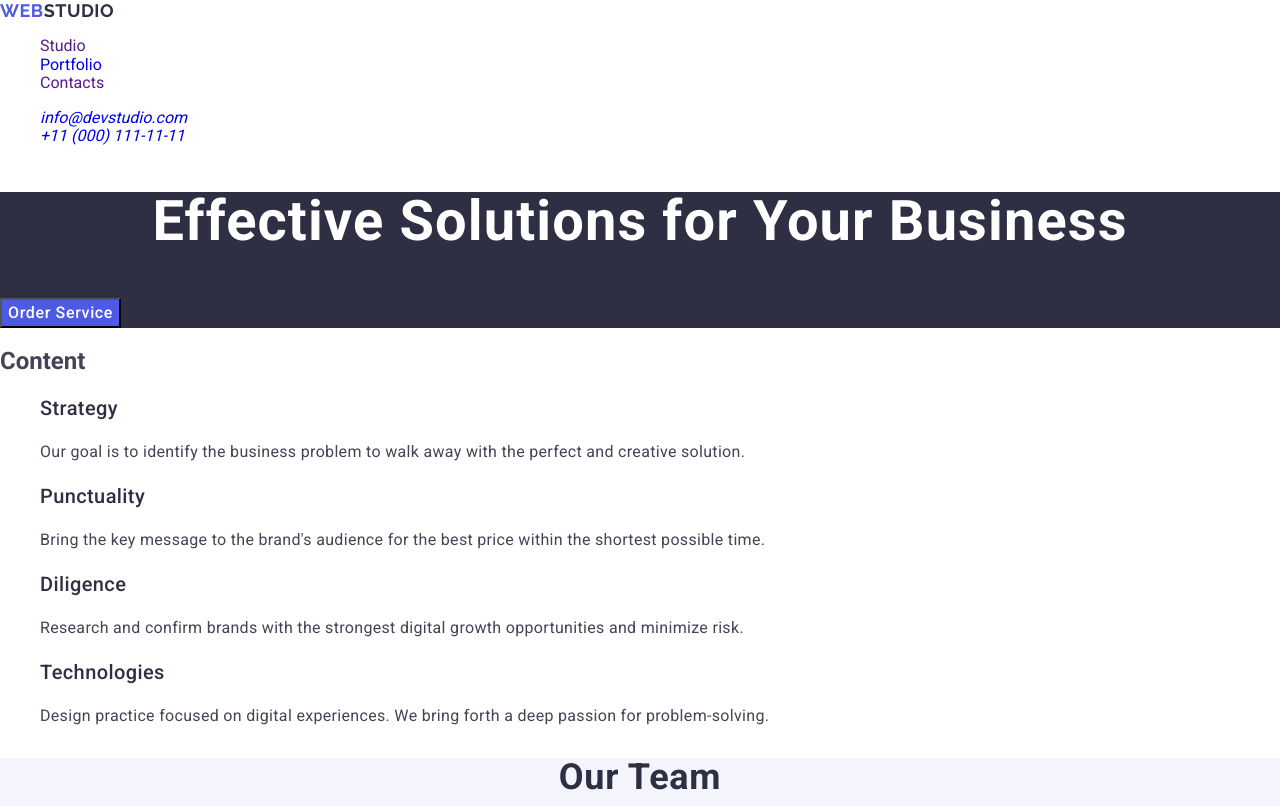
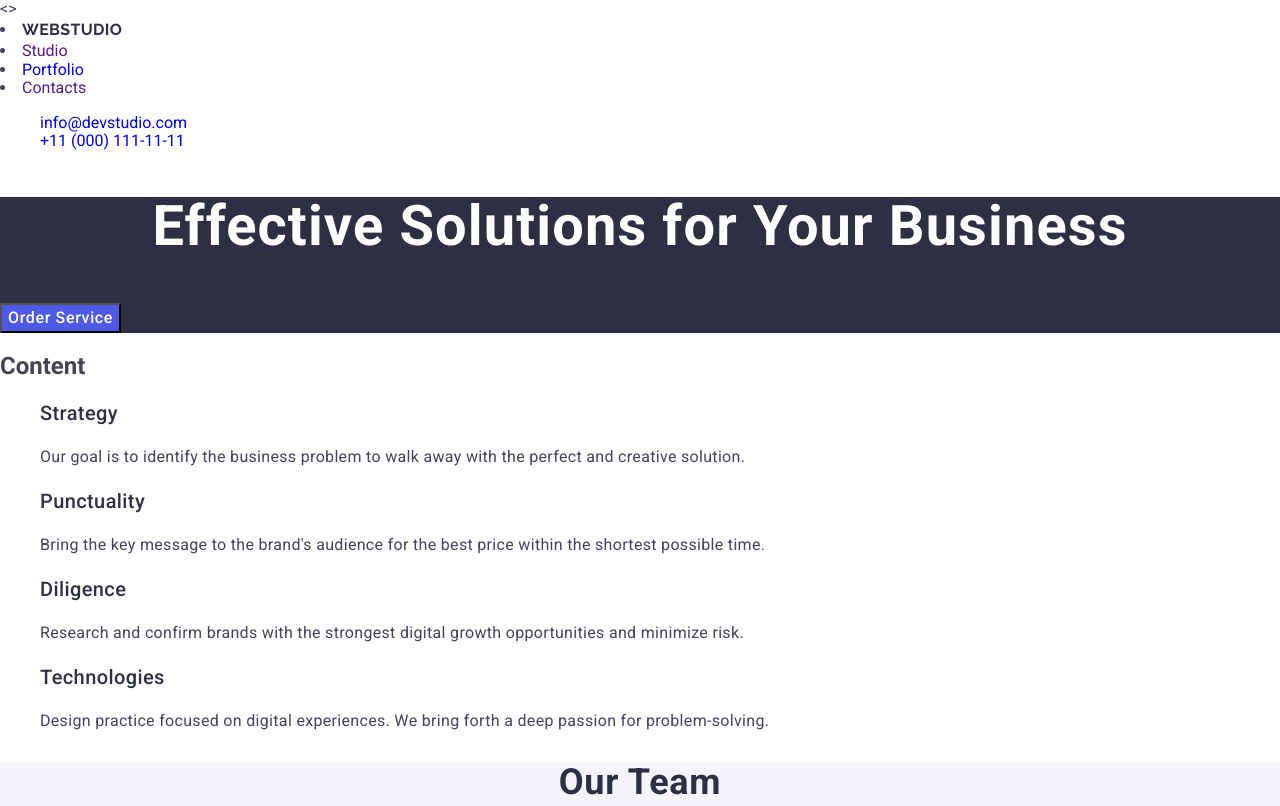
Before and after one commit to Stan1758/goit-markup-hw-02, a plain HTML site: page index.html in a window 1280 px wide. Shown: the top 806 px of the page. Drawn offline with nearby package versions, Linux system fonts and the light colour scheme.

Commit message:
correction header

```diff
--- a/css/styles.css
+++ b/css/styles.css
@@ -35,14 +35,29 @@ ul {
 }
 .logo {
   font-family: "Raleway", sans-serif;
-  font-weight: 700;
-  font-size: 18px;
+  font-weight: 500;
+  font-size: 16px;
 
   /* line-height: 21px; */
-  line-height: 1.16667;
-  letter-spacing: 0.03em;
+  line-height: 1.5;
+  letter-spacing: 0.02em;
   text-transform: uppercase;
   color: #2e2f42;
+}
+.span-logo-header {
+  color: #2e2f42;
+}
+.logo:hover {
+  color: #404bbf;
+}
+.logo:focus {
+  color: #404bbf;
+}
+.nav-link {
+}
+
+address {
+  font-style: normal;
 }
 button {
   cursor: pointer;
@@ -165,6 +180,10 @@ footer {
   color: var(--cloud);
 }
 .logo-footer {
+  font-family: "Raleway", sans-serif;
+  font-weight: 700;
+  font-size: 18px;
+  letter-spacing: 0.03em;
   line-height: 1.17;
   color: #4d5ae5;
   text-transform: uppercase;
--- a/index.html
+++ b/index.html
@@ -23,16 +23,16 @@
   <body>
     <header>
       <nav>
-        <a href="./index.html" class="logo"
-          ><span style="color: #4d5ae5">Web</span>Studio</a
-        >
-        <div class="nav-menu">
-          <ul>
-            <li><a href="">Studio</a></li>
-            <li><a href="#portfolio">Portfolio</a></li>
-            <li><a href="">Contacts</a></li>
-          </ul>
-        </div>
+        <>
+          <li>
+            <a href="./index.html" class="logo"
+              >Web<span class="span-logo-header">Studio</span></a
+            >
+          </li>
+            <li><a href="" class="nav-link">Studio</a></li>
+            <li><a href="#portfolio" class="nav-link">Portfolio</a></li>
+            <li><a href="" class="nav-link">Contacts</a></li>
+        </ul>
       </nav>
       <address>
         <ul>
@@ -84,8 +84,8 @@
 
       <section class="team">
         <h2 class="team-title">Our Team</h2>
-        <ul class="list-team">
-          <li>
+        <ul>
+          <li class="list-team">
             <img
               src="./images/img-3.jpg"
               width="264"
@@ -94,12 +94,12 @@
             <h3 class="team-name">Mark Guerrero</h3>
             <p class="team-main">Product Designer</p>
           </li>
-          <li>
+          <li class="list-team">
             <img src="./images/img-2.jpg" width="264" alt="Tom Ford image" />
             <h3 class="team-name">Tom Ford</h3>
             <p class="team-main">Frontend Developer</p>
           </li>
-          <li>
+          <li class="list-team">
             <img
               src="./images/img-1.jpg"
               width="264"
@@ -108,7 +108,7 @@
             <h3 class="team-name">Camila Garcia</h3>
             <p class="team-main">Marketing</p>
           </li>
-          <li>
+          <li class="list-team">
             <img src="./images/img.jpg" width="264" alt="Daniel Wilson image" />
             <h3 class="team-name">Daniel Wilson</h3>
             <p class="team-main">UI Designer</p>
```
